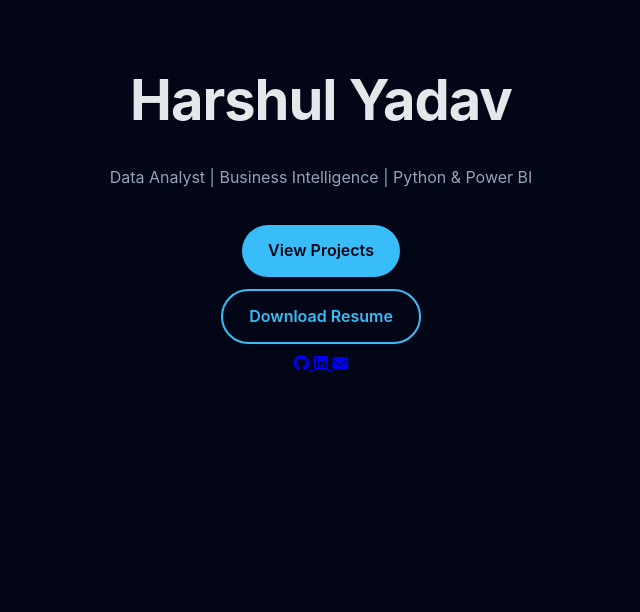
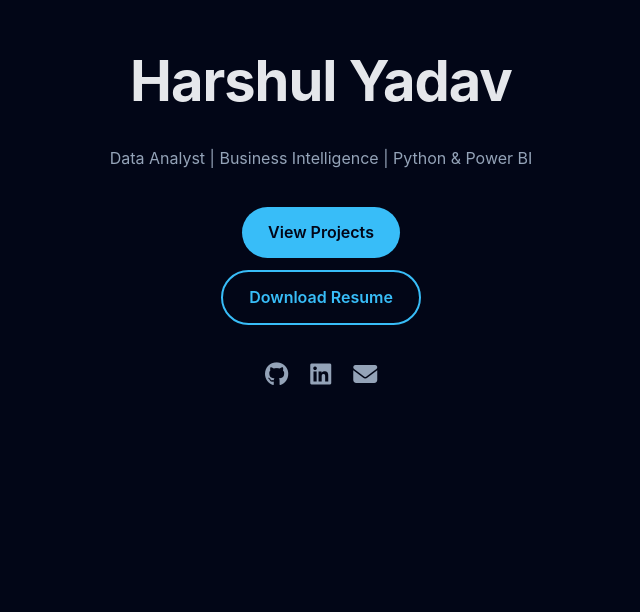
Before and after one commit to yharshul684-web/harshulyadav.github.io, a plain HTML site: page index.html in a window 1280 px wide. Shown: the part 185-797 px from the top of the page, without its empty margins (319-959 px from the left). Drawn offline with Linux system fonts and the light colour scheme.

Commit message:
Update style.css

```diff
--- a/style.css
+++ b/style.css
@@ -162,6 +162,24 @@ footer {
   background: #020617;
 }
 
+/* SOCIAL ICONS */
+.socials {
+  margin-top: 24px;
+  display: flex;
+  gap: 22px;
+}
+
+.socials a {
+  font-size: 1.5rem;
+  color: var(--muted);
+  transition: all 0.25s ease;
+}
+
+.socials a:hover {
+  color: var(--primary);
+  transform: translateY(-4px) scale(1.1);
+}
+
 /* RESPONSIVE */
 @media (max-width: 600px) {
   section {
```
